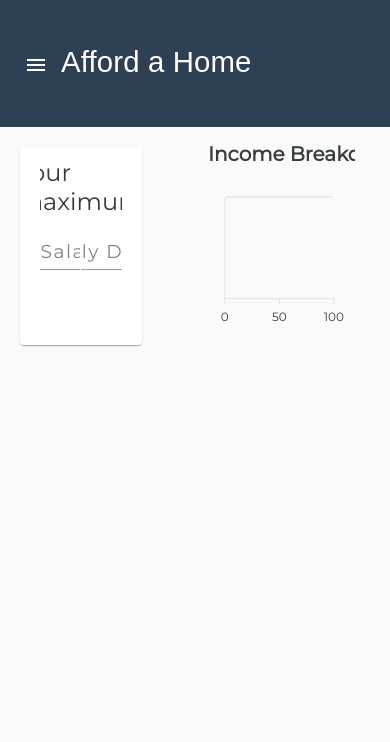
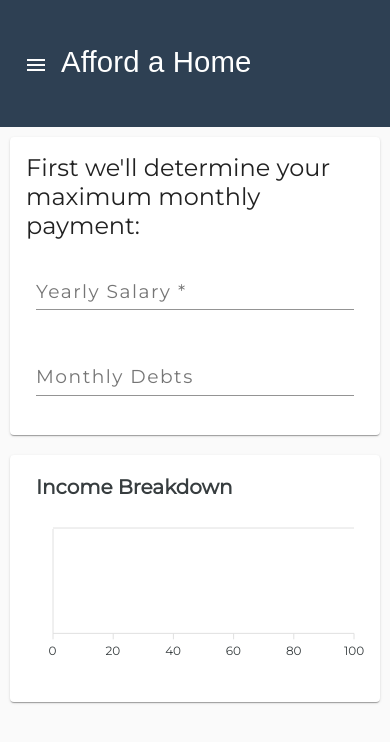
Before and after one commit to carsonsturtevant/afford-a-home, an Angular app: page /budgeter in a window 390 px wide. Shown: the top 742 px of the page. Built offline with nearby package versions, Linux system fonts and the light colour scheme; a web font is replaced by a local one.

Commit message:
make site responsive

```diff
--- a/src/app/budgeter/budgeter.component.html
+++ b/src/app/budgeter/budgeter.component.html
@@ -1,22 +1,15 @@
+<div class="">
   <div class="container">
-  <mat-grid-list cols="12" rowHeight="28.2vh">
-    <mat-grid-tile [colspan]="5">
-      <mat-card>
-        <mat-grid-list cols="2" rowHeight="33%">
-          <mat-grid-tile [colspan]="2">
-            <mat-card-header>
+    <mat-card class="item">
       <mat-card-title>
           <span class="bold">First we'll determine your maximum monthly payment:</span>
       </mat-card-title>
-            </mat-card-header>
-          </mat-grid-tile>
-          <mat-grid-tile>
-            <mat-form-field autocomplete="false">
+      <mat-card-content>
+        <div class="container">
+          <mat-form-field class="item">
             <input type="text" [(ngModel)]="yearlySalaryFormatted" (blur)="formatSalary($event)" matInput required placeholder="Yearly Salary">
           </mat-form-field>
-          </mat-grid-tile>
-          <mat-grid-tile>
-            <mat-form-field>
+          <mat-form-field class="item">
             <input
               type="text"
               [(ngModel)]="monthlyDebtsFormatted"
@@ -26,62 +19,41 @@
               matTooltip="Enter the minimum amount you owe every month for things like auto loans, child care, credit card debt, and student loans."
               matTooltipClass="tooltip">
           </mat-form-field>
-          </mat-grid-tile>
-          <mat-grid-tile [colspan]="2">
-            <div *ngIf="yearlySalary">
-              <div class="" style="margin-bottom: 0">You can afford up to <span class="money-text">${{suggestedMonthlyPayment() | number:'1.0-0'}}</span> per month.</div>
         </div>
-          </mat-grid-tile>
-        </mat-grid-list>
+      </mat-card-content>
+      <div class="item center-text" *ngIf="yearlySalary" style="margin-bottom: 0">You can afford up to <span class="money-text">${{suggestedMonthlyPayment() | number:'1.0-0'}}</span> per month.</div>
     </mat-card>
-    </mat-grid-tile>
-    <mat-grid-tile [colspan]="7">
-      <div id="chart"></div>
-    </mat-grid-tile>
-    <mat-grid-tile [colspan]="5" [rowspan]="2" >
-      <mat-card *ngIf="yearlySalary">
-        <mat-grid-list cols="1" rowHeight="6vh">
-          <mat-grid-tile>
-            <div class="mat-headline">Now we can determine your maximum home price:</div>
-          </mat-grid-tile>
-          <mat-grid-tile>
-            <mat-form-field>
+    <mat-card class="item" id="chart">
+    </mat-card>
+    <mat-card class="item" *ngIf="yearlySalary">
+      <mat-card-title>
+        <span class="bold">Now we can determine your maximum home price:</span>
+      </mat-card-title>
+      <div class="container">
+        <mat-form-field class="item">
           <input type="text" [(ngModel)]="downPaymentPercentFormatted" (blur)="formatDownPayment($event)" value="downPaymentPercent * 100" matInput required placeholder="Down Payment (%)">
         </mat-form-field>
-          </mat-grid-tile>
-          <mat-grid-tile>
-            <mat-form-field>
+        <mat-form-field class="item">
           <input type="text" [(ngModel)]="interestRatePercentFormatted" (blur)="formatInterestRate($event)" matInput required placeholder="Interest Rate (%)">
         </mat-form-field>
-          </mat-grid-tile>
-          <mat-grid-tile>
-            <mat-form-field>
+        <mat-form-field class="item">
           <input type="text" [(ngModel)]="taxesPercentFormatted" (blur)="formatTaxes($event)" matInput placeholder="Taxes (%)">
         </mat-form-field>
-          </mat-grid-tile>
-          <mat-grid-tile>
-            <mat-form-field>
+        <mat-form-field class="item">
           <input type="text" [(ngModel)]="insuranceFormatted" (blur)="formatInsurance($event)" matInput placeholder="Insurance / mo">
         </mat-form-field>
-          </mat-grid-tile>
-          <mat-grid-tile>
-            <mat-form-field>
+        <mat-form-field class="item">
           <input type="text" [(ngModel)]="hoaFormatted" (blur)="formatHoa($event)" matInput placeholder="HOA / mo">
         </mat-form-field>
-          </mat-grid-tile>
-          <mat-grid-tile>
-            <mat-form-field>
+        <mat-form-field class="item">
           <input type="text" [(ngModel)]="pmiFormatted" (blur)="formatPmi($event)" matInput placeholder="PMI / mo">
         </mat-form-field>
-          </mat-grid-tile>
-          <mat-grid-tile>
-            <div class="mat-title" style="margin-bottom: 0">Estimated home price: <span class="money-text">${{suggestedHomePrice() | number:'1.0-0'}}</span> with ${{suggestedDownPayment() | number:'1.0-0'}} down.</div>
-          </mat-grid-tile>
-        </mat-grid-list>
+        <div class="item center-text" style="margin-bottom: 0">Estimated home price: <span class="money-text">${{suggestedHomePrice() | number:'1.0-0'}}</span> with ${{suggestedDownPayment() | number:'1.0-0'}} down.
+        </div>
+      </div>
     </mat-card>
-    </mat-grid-tile>
-    <mat-grid-tile [colspan]="7" [rowspan]="2">
+    <mat-card class="item" *ngIf="yearlySalary">
 
-    </mat-grid-tile>
-  </mat-grid-list>
+    </mat-card>
   </div>
+</div>
--- a/src/app/budgeter/budgeter.component.scss
+++ b/src/app/budgeter/budgeter.component.scss
@@ -1,6 +1,13 @@
 .container {
+    display: flex;
+    flex-wrap: wrap;
     //background-image: url("../../assets/house-background.jpg");
-    //opacity: .5;
+}
+
+.item {
+    flex-grow: 1;
+    flex-basis: 500px;
+    margin: 10px;
 }
 
 .red-text {
@@ -16,31 +23,18 @@
     font-size: 25pt !important
 }
 
-mat-grid-tile {
-    //background: lightblue;
-}
-
-mat-card {
-    margin: 20px;
-    padding: 20px;
-    width: 100%;
-    height: calc(100% - 80px);
-    opacity: .9;
-}
-
 mat-card-title {
     //padding: 20px;
     font-size: 18pt !important;
     text-align: left !important;
 }
 
+mat-card-content {
+    margin-bottom: 0px !important;
+}
+
 mat-form-field {
     font-size: 14pt;
-    padding-top: 20px;
-    width: 250px;
-}
-
-.mat-headline {
     margin-bottom: 0 !important;
 }
 
@@ -48,7 +42,10 @@ mat-form-field {
     font-weight: 500 !important;
 }
 
+.center-text {
+    text-align: center;
+}
+
 #chart {
     width: 100%;
-    margin: 35px;
 }
--- a/src/app/navbar/navbar.component.scss
+++ b/src/app/navbar/navbar.component.scss
@@ -38,6 +38,8 @@ a {
 
 .main-container {
   padding: -8px !important;
+  margin: 0 auto;
+  max-width: 1500px !important;
 }
 
 .nav-bar-item {
```
Also changed, not shown: src/app/budgeter/budgeter.component.ts (line endings or trailing spaces). Lines whose indentation alone changed are shown as unchanged.
